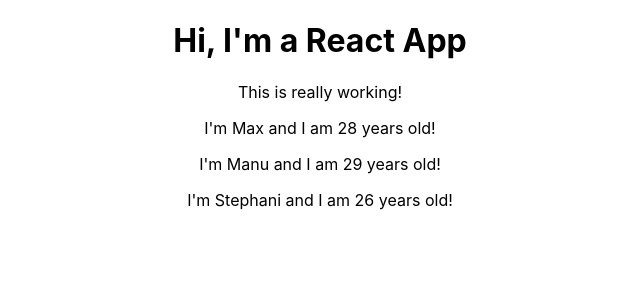
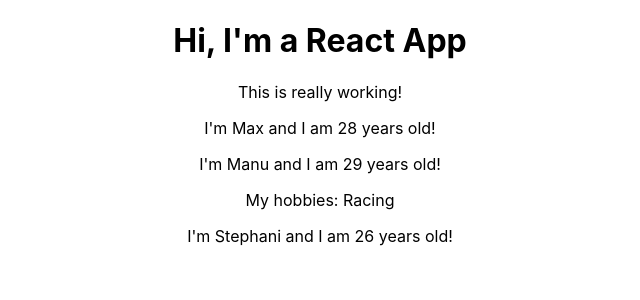
Before and after one commit to Edely/Learning-React, a React (Create React App) app in the folder react-complete-guide/: page / in a window 1280 px wide. Shown: the top 300 px of the page, without its empty margins (320-960 px from the left). Built offline with nearby package versions, Linux system fonts and the light colour scheme.

Commit message:
37 - Passing content using props.children - content inside de <Component> ... </Component>

```diff
--- a/react-complete-guide/src/App.js
+++ b/react-complete-guide/src/App.js
@@ -9,8 +9,8 @@ class App extends Component {
           <h1>Hi, I'm a React App</h1>
           <p>This is really working!</p>
           <Person name="Max" age ="28"/>
-          <Person name= "Manu" age="29"/>
-          <Person name="Stephani" age="26"> My hobbies: Racing </Person>
+          <Person name= "Manu" age="29">My hobbies: Racing </Person>
+          <Person name="Stephani" age="26"/>
       </div>
     );
     //return React.createElement('div', {className: 'App'}, React.createElement('h1', null, 'Does It Work now?'));
--- a/react-complete-guide/src/Person/Person.js
+++ b/react-complete-guide/src/Person/Person.js
@@ -1,7 +1,12 @@
 import React from 'react';
 
 const person = (props) =>{
-    return<p> I'm {props.name} and I am {props.age} years old!</p>
+    return(
+        <div>
+            <p> I'm {props.name} and I am {props.age} years old!</p>
+            <p>{props.children}</p>
+        </div>
+    )
 }
 
 export default person;
```
